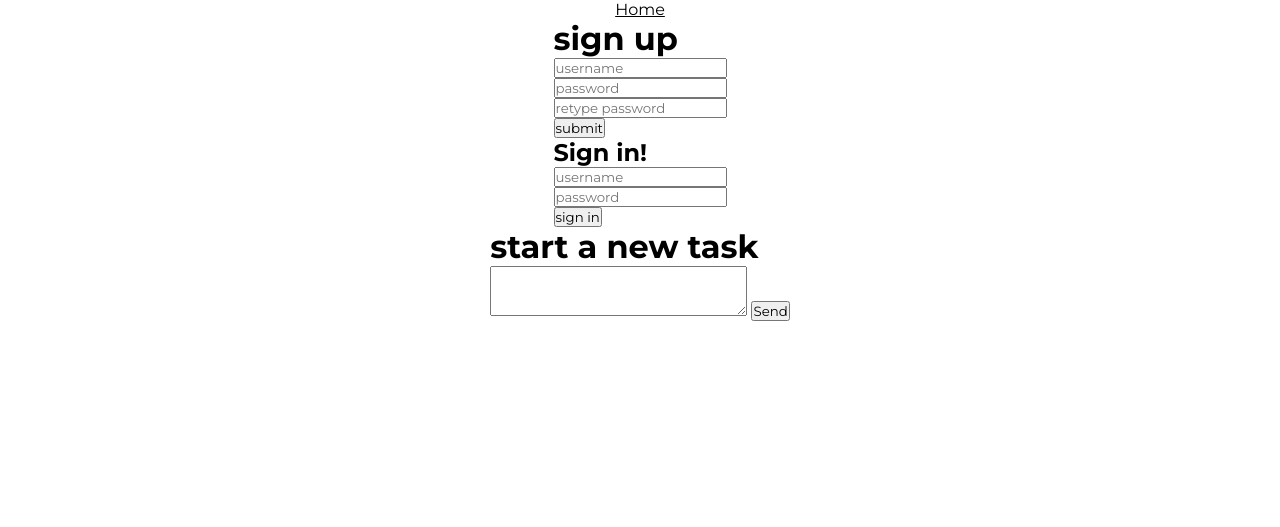
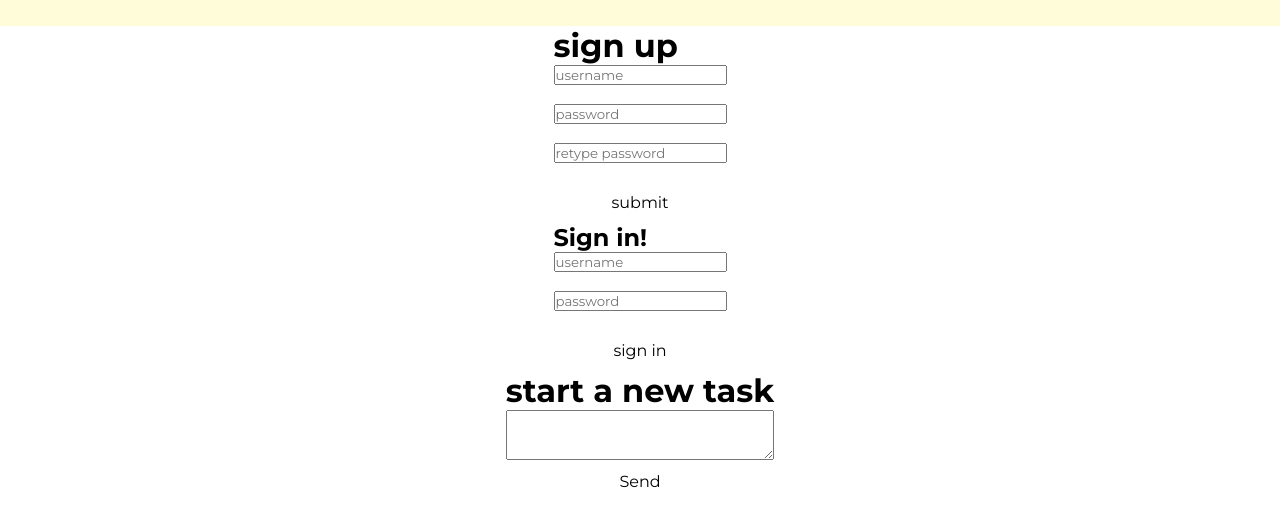
Before and after one commit to alon-bendavid/tdl, a PHP site: page / in a window 1280 px wide. Shown: the top 527 px of the page. Run offline with PHP 8.4, Linux system fonts and the light colour scheme; data that the repository does not hold is empty; some libraries are stand-ins or nearby versions.

Commit message:
styling need to be added

```diff
--- a/classes/Task.php
+++ b/classes/Task.php
@@ -56,6 +56,12 @@ class Task
         echo json_encode($data);
         // return $data;
     }
+    public function delete()
+    {
+        $stmt = $this->conn->prepare("DELETE FROM tasks WHERE login = ?");
+        $stmt->bind_param("s", $this->task);
+        $stmt->execute();
+    }
 }
 
 // if ($stmt->num_rows <= 0) {
--- a/css/style.css
+++ b/css/style.css
@@ -9,6 +9,17 @@
     /* border: solid; */
     color: rgb(0, 0, 0)
 
+}
+header{
+  display: flex;
+  justify-content: flex-end;
+  background-color: rgb(255, 252, 217);
+  width: 100%;
+padding: 1% 15%;
+}
+.user{
+  color: rgb(123, 199, 136);
+  font-weight: 400  ;
 }
 
 body{
@@ -24,20 +35,51 @@ ul {
 
 .block{
   display: flex;
+  flex-direction: column;
+  align-items: center;
   justify-content: space-around;
   background-color: rgb(221, 221, 221);
-  padding: 1rem 4rem;
-  margin: 0.2rem;
+  padding: 0.5rem 5rem;
+  margin: 0.5rem;
+  border-radius: 25px;
   /* background-color: brown; */
 }
 .btnsDiv{
-background-color: black;
+/* background-color: black; */
 justify-items: flex-end;
 /* margin: 0% 5%; */
 
 }
-button{
+button {
+   background: none;
+	 color: inherit;
+	border: none;
+	padding: 0.5rem;
+	font: inherit;
+	cursor: pointer;
+	outline: inherit;
+  margin: 0.2rem;
+  border-radius: 12px;
+}
+.delBtn{
+  background-color: rgb(170, 83, 83);
+}
+.doneBtn{
+  background-color:  rgb(123, 199, 136);
+
 }
 #task_list{
-  /* background-color: brown; */
+  background-color: rgb(160, 160, 160);
+  /* padding: 1rem; */
+  /* width: 1000%; */
+
 }
+#task_done{
+
+  /* background-color: rgb(196, 255, 87); */
+
+}
+form{
+  display: flex;
+  flex-direction: column;
+}
--- a/header.php
+++ b/header.php
@@ -28,17 +28,19 @@ require_once("classes/Task.php");
 <header>
     <nav>
         <ul>
-            <a href="index.php">Home</a>
             <!-- <a href="todolist.php">To Do List</a> -->
             <?php if (isset($_SESSION["user"])) { ?>
 
                 <a id="disconnectBtn" href="php\disconnect.php">disconnect</a>
+                <?php echo "<h3 class='user'>" . $_SESSION['user']['login'] . "</h3>"; ?>
+
             <?php
             } else { ?>
                 <!-- <a href="">login</a> -->
 
             <?php
             } ?>
+
         </ul>
     </nav>
 </header>
--- a/script.js
+++ b/script.js
@@ -138,11 +138,14 @@ async function fetchTask(taskPayload){
       delTask = document.createElement("button");
       delTask.innerHTML = "Delete Task";
       delTask.setAttribute("value", "task"+task.id);
+      delTask.classList.add("delBtn");
 
       /////done button
       doneTask = document.createElement("button");
       doneTask.innerHTML = "Task Done";
       doneTask.setAttribute("value", task.id);
+      doneTask.classList.add("doneBtn");
+
       // console.log(delTask);
       // console.log(doneTask);
       // block.appendChild('<i class="fa fa-trash-o" aria-hidden="true"></i>');
@@ -161,6 +164,7 @@ async function fetchTask(taskPayload){
 
   });
   const doneBtns = document.querySelectorAll("button");
+ //this code allow click the done btns and delete the current div from the list and move it to the done list
   doneBtns.forEach(btn=> {
     btn.addEventListener("click",()=>{
       console.log(btn.value);
```
